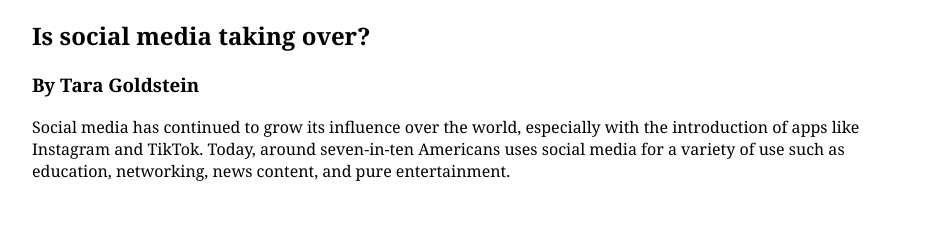
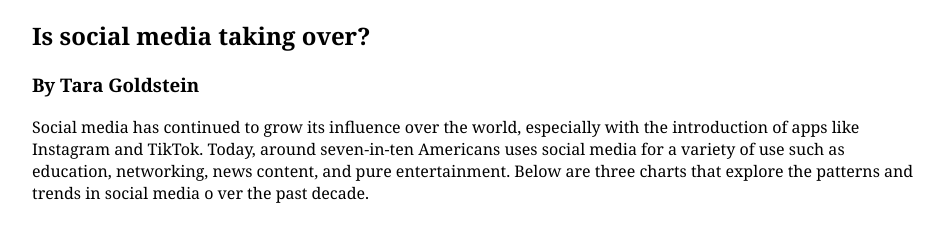
Before and after one commit to tarag219/Tara-Goldstein-Jour352, a plain HTML site: page data-viz-project/index-1.html in a window 1280 px wide. Shown: the part 67-308 px from the top of the page, without its empty margins (160-1104 px from the left). Drawn offline with Linux system fonts and the light colour scheme; a script that the page names is missing.

Commit message:
Update index-1.html

```diff
--- a/data-viz-project/index-1.html
+++ b/data-viz-project/index-1.html
@@ -22,7 +22,7 @@
     <h1>Social Media Use</h1>
     <h2>Is social media taking over?</h2>
     <h3>By Tara Goldstein</h3>
-    <p>Social media has continued to grow its influence over the world, especially with the introduction of apps like Instagram and TikTok. Today, around seven-in-ten Americans uses social media for a variety of use such as education, networking, news content, and pure entertainment.  </p>
+    <p>Social media has continued to grow its influence over the world, especially with the introduction of apps like Instagram and TikTok. Today, around seven-in-ten Americans uses social media for a variety of use such as education, networking, news content, and pure entertainment. Below are three charts that explore the patterns and trends in social media o ver the past decade. </p>
 
 <div class="flourish-embed flourish-chart" data-src="visualisation/13508029"><script src="https://public.flourish.studio/resources/embed.js"></script></div>
 <div class="flourish-embed flourish-chart" data-src="visualisation/13508128"><script src="https://public.flourish.studio/resources/embed.js"></script></div>
```
